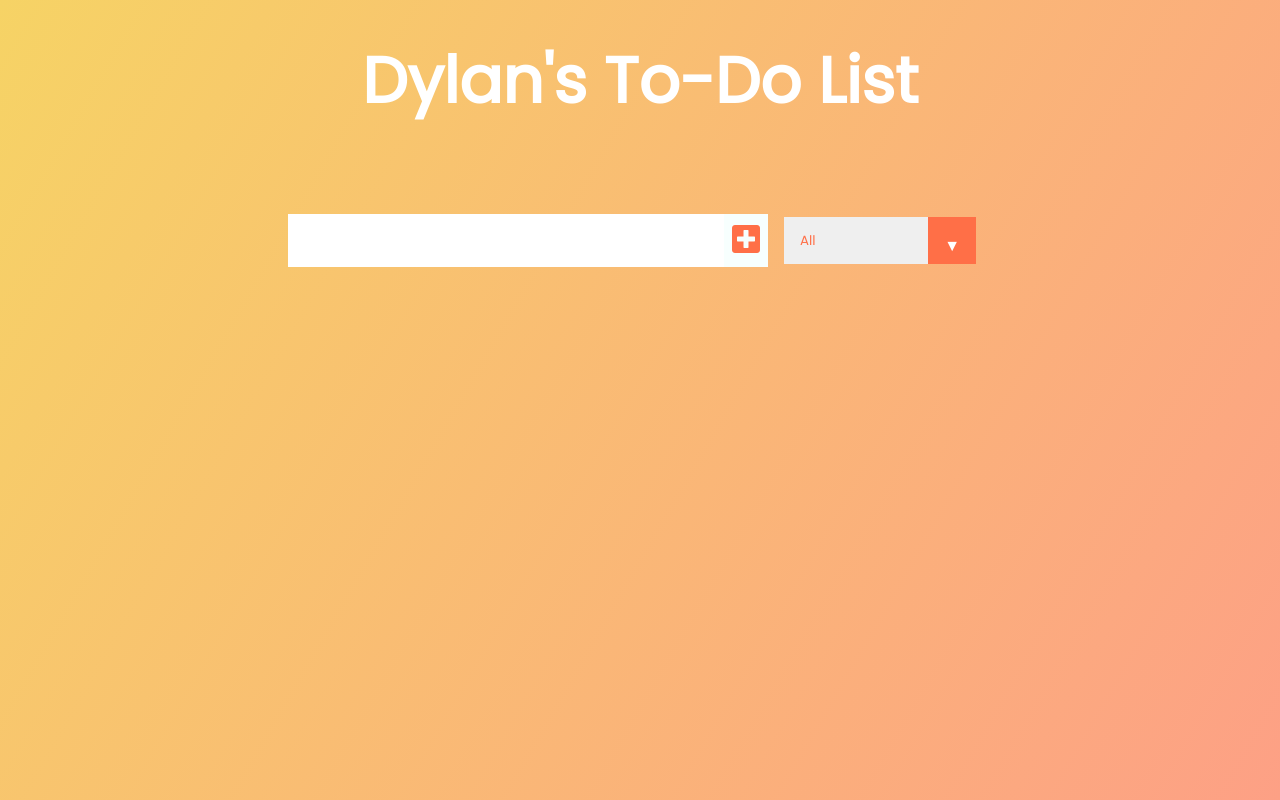
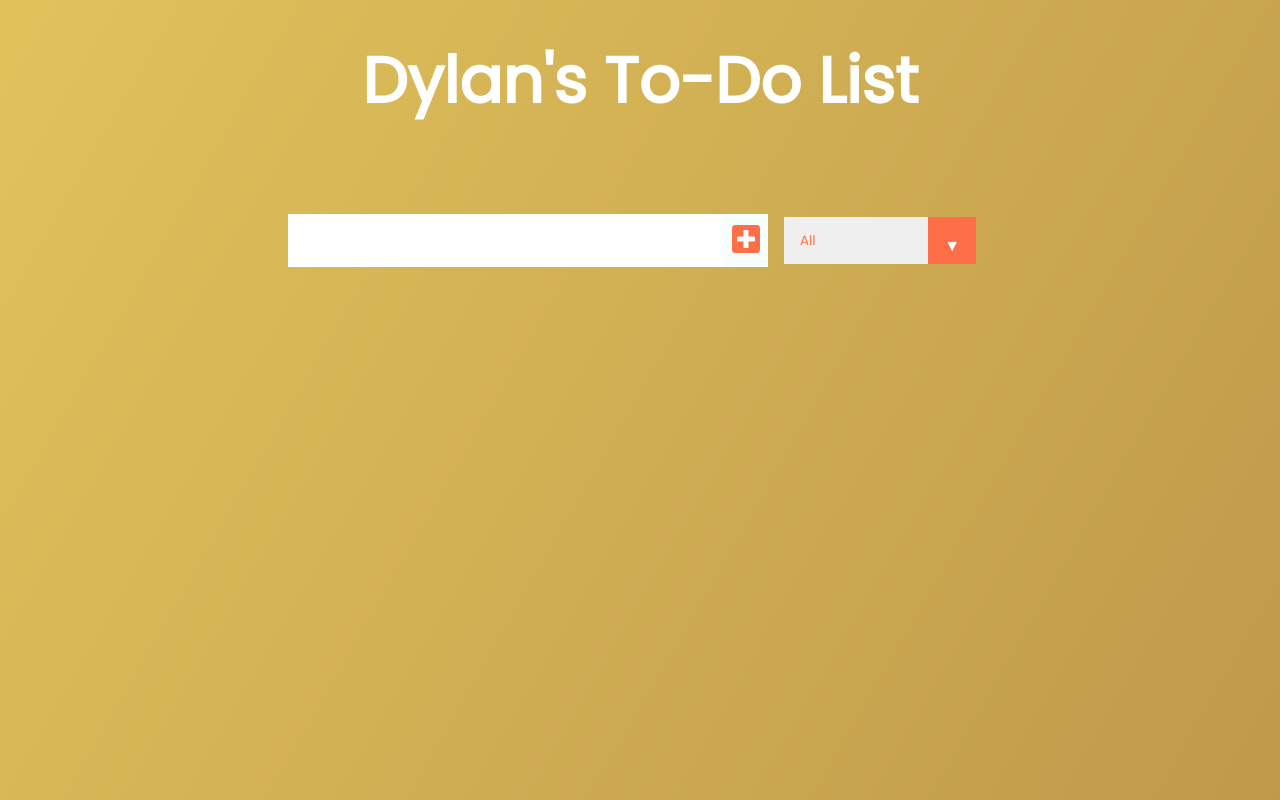
Before and after one commit to dyudis314/to-do-react, a React (Create React App) app: page / in a window 1280 px wide. Built offline with nearby package versions, Linux system fonts and the light colour scheme.

Commit message:
upload build folder

```diff
--- a/src/App.css
+++ b/src/App.css
@@ -4,7 +4,7 @@
   box-sizing: border-box;
 }
 body {
-  background-image: linear-gradient(120deg, #f6d365 0%, #fda085 100%);
+  background-image: linear-gradient(120deg, #e1c25b 0%, #bf9a4b 100%);
   color: white;
   font-family: "Poppins", sans-serif;
   min-height: 100vh;
--- a/src/App.js
+++ b/src/App.js
@@ -33,15 +33,7 @@ function App() {
     }
   }
 
-const saveLocalTodos = () => {
-  if (localStorage.getItem("todos") === null) {
-    localStorage.setItem('todos', JSON.stringify([]));
-  } else {
-    localStorage.setItem("todos", JSON.stringify(todos));
-  }
 
-
-  }
   return (
     <div className="App">
       <header className="App-header">
```
